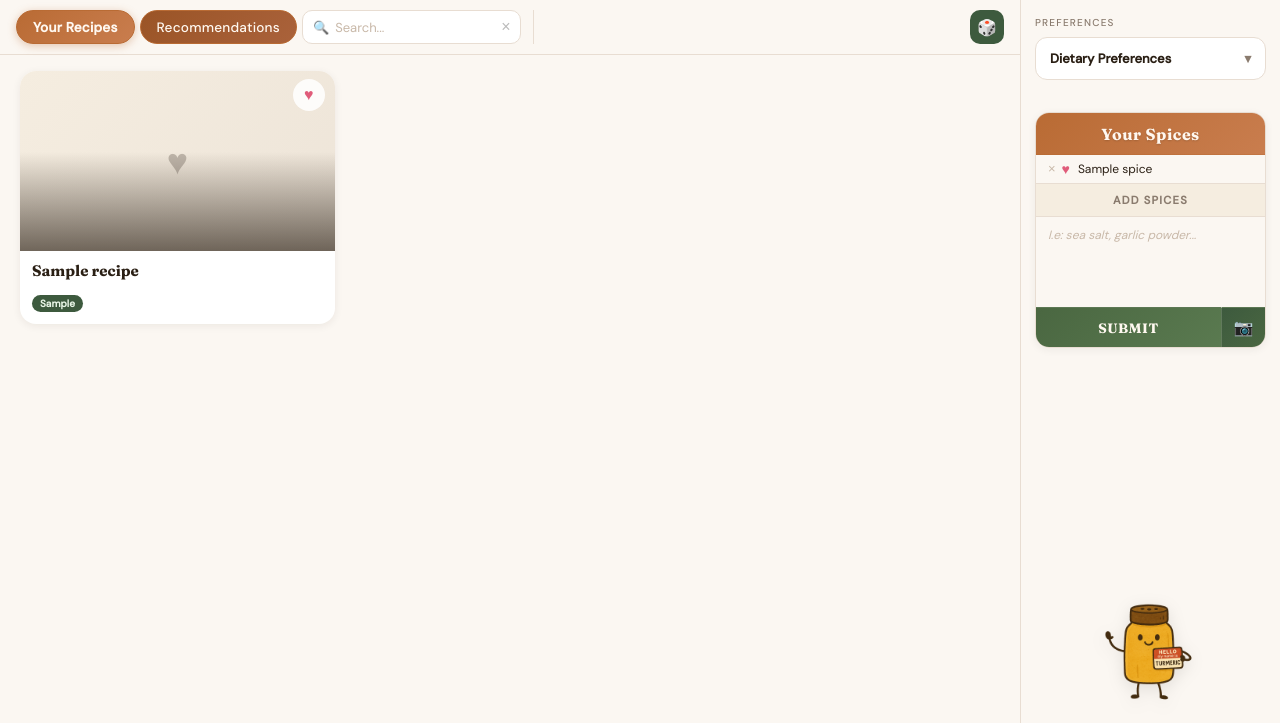
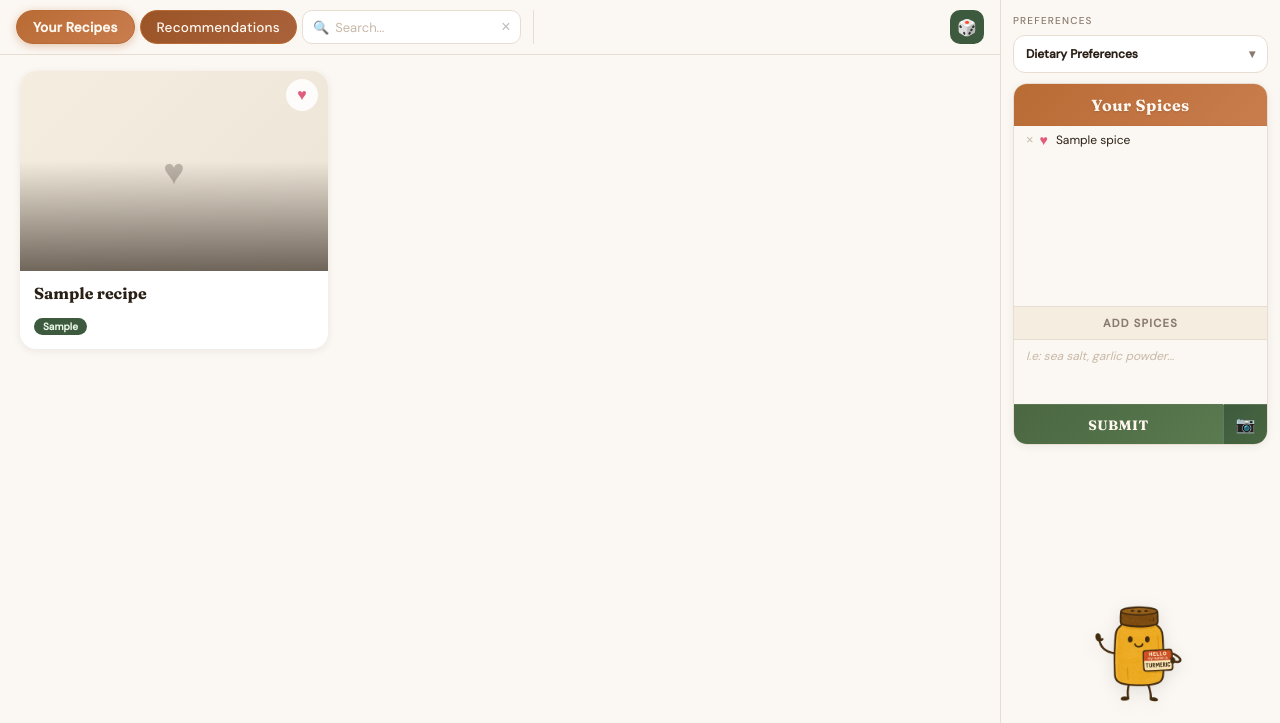
Before and after one commit to laniel123/DS-Club-Project-Showcase-SpiceRack, a Flask app: page / in a window 1280 px wide, after a click on "Your Recipes". Shown: the part 77-800 px from the top of the page. Run offline with Flask 2, Linux system fonts and the light colour scheme; tables that the repository leaves empty hold one stand-in row (values such as "Sample post"); data that the repository does not hold is empty.

Commit message:
Card output looks good again.

```diff
--- a/SpiceRack-website-main/static/style.css
+++ b/SpiceRack-website-main/static/style.css
@@ -75,14 +75,14 @@ body {
 
 /* ── SIDEBAR ─────────────────────────────────────────────────────────────── */
 .sidebar {
-    width: 260px;
-    min-width: 260px;
+    width: 280px;
+    min-width: 280px;
     background: var(--paper);
     border-left: 1.5px solid var(--border);
     display: flex;
     flex-direction: column;
-    padding: 16px 14px;
-    gap: 12px;
+    padding: 14px 12px;
+    gap: 10px;
     height: 100%;
     overflow-y: auto;
     scrollbar-width: none;
@@ -105,7 +105,6 @@ body {
     background: var(--card-bg);
     border: 1.5px solid var(--border);
     border-radius: 12px;
-    margin-bottom: 20px;
     transition: box-shadow 0.2s;
 }
 
@@ -118,12 +117,12 @@ body {
     display: flex;
     justify-content: space-between;
     align-items: center;
-    padding: 12px 14px;
-    font-size: 13px;
+    padding: 10px 12px;
+    font-size: 12px;
     font-weight: 600;
     cursor: pointer;
     color: var(--ink);
-    list-style: none; /* Hides default triangle */
+    list-style: none;
 }
 
 .filter-dropdown summary::-webkit-details-marker {
@@ -264,6 +263,7 @@ body {
     background: var(--paper);
     overflow-y: auto;
     flex: 1;
+    min-height: 180px;
     scrollbar-width: thin;
     scrollbar-color: #D4B896 transparent;
 }
@@ -272,18 +272,19 @@ body {
 .spice-card-body::-webkit-scrollbar-thumb { background: #D4B896; border-radius: 3px; }
 
 .spice-card-input {
-    max-height: 90px;
+    max-height: 64px;
+    min-height: 64px;
     flex: none;
 }
 
 .spice-card-input textarea {
     width: 100%;
-    height: 88px;
+    height: 62px;
     resize: none;
     border: none;
     outline: none;
     background: transparent;
-    padding: 10px 12px;
+    padding: 8px 12px;
     font-family: 'DM Sans', sans-serif;
     font-size: 12px;
     color: var(--ink);
@@ -547,16 +548,17 @@ body {
 .recipe-tab {
     display: flex;
     align-items: center;
-    gap: 8px;
-    padding: 0 14px;
+    gap: 6px;
+    padding: 0 10px;
     border: 1.5px solid var(--terracotta);
     background: linear-gradient(135deg, #9A5426 0%, #AA623B 100%);
     border-radius: 20px;
     height: 34px;
     cursor: pointer;
-    flex-shrink: 0;
-    min-width: 100px;
-    max-width: 200px;
+    flex: 1 1 0;
+    min-width: 0;
+    max-width: 180px;
+    overflow: hidden;
     transition: background 0.15s;
 }
 
@@ -569,6 +571,8 @@ body {
     text-overflow: ellipsis;
     white-space: nowrap;
     font-size: 0.8rem;
+    flex: 1;
+    min-width: 0;
 }
 
 .recipe-tab.active-tab .recipe-header-title {
@@ -576,7 +580,7 @@ body {
 }
 
 .close-tab {
-    font-size: 16px;
+    font-size: 14px;
     color: var(--warm-gray);
     cursor: pointer;
     line-height: 1;
@@ -834,7 +838,7 @@ body {
 /* card photo */
 .card-photo {
     position: relative;
-    height: 180px;
+    height: 200px;
     background-size: cover;
     background-position: center;
     flex-shrink: 0;
@@ -907,23 +911,17 @@ body {
 
 /* card body */
 .card-body {
-    padding: 10px 12px 12px;
+    padding: 12px 14px 14px;
     display: flex;
     flex-direction: column;
-    gap: 6px;
+    gap: 7px;
     flex: 1;
-}
-
-.rec-card-top-row {
-    display: flex;
-    justify-content: space-between;
-    align-items: flex-start;
 }
 
 .recipe-title {
     margin: 0;
     font-family: 'Fraunces', serif;
-    font-size: 0.95rem;
+    font-size: 1rem;
     font-weight: 700;
     color: var(--ink);
     line-height: 1.3;
@@ -934,62 +932,64 @@ body {
     overflow: hidden;
     transition: color 0.15s;
 }
+.recipe-title:hover { color: var(--terracotta); }
 
-.recipe-title:hover {
-    color: var(--terracotta);
-}
-
-.recipe-category {
+/* unified meta row */
+.card-meta {
     display: flex;
-    list-style: none;
-    padding: 0;
-    margin: 0;
     flex-wrap: wrap;
-    gap: 5px;
-}
-
-.recipe-category li {
-    font-family: 'DM Sans', sans-serif;
-    color: var(--warm-gray);
-    text-transform: uppercase;
-    font-size: 10px;
-    letter-spacing: 0.7px;
-    font-weight: 500;
+    gap: 4px;
+    align-items: center;
 }
 
 .chip-course {
     background: var(--cream);
-    color: var(--warm-gray) !important;
+    color: var(--warm-gray);
+    border: 1px solid var(--border);
     border-radius: 20px;
-    padding: 2px 7px;
-    font-size: 10px !important;
+    padding: 2px 8px;
+    font-size: 10px;
     font-family: 'DM Sans', sans-serif;
     font-weight: 600;
+    text-transform: uppercase;
+    letter-spacing: 0.4px;
+    white-space: nowrap;
+}
+
+.chip-diet {
+    background: transparent;
+    color: var(--warm-gray);
     border: 1px solid var(--border);
+    border-radius: 20px;
+    padding: 2px 8px;
+    font-size: 10px;
+    font-family: 'DM Sans', sans-serif;
+    font-weight: 500;
+    text-transform: capitalize;
+    white-space: nowrap;
 }
 
 .spice-chips {
     display: flex;
     flex-wrap: wrap;
-    gap: 3px;
-    margin-top: 2px;
+    gap: 4px;
 }
 
 .chip-matched {
     background: var(--forest);
     color: #E8F5E6;
     border-radius: 20px;
-    padding: 2px 8px;
+    padding: 2px 9px;
     font-size: 10px;
     font-family: 'DM Sans', sans-serif;
     font-weight: 600;
 }
 
 .chip-missing {
-    background: var(--cream);
+    background: transparent;
     color: var(--warm-gray);
     border-radius: 20px;
-    padding: 2px 8px;
+    padding: 2px 9px;
     font-size: 10px;
     font-family: 'DM Sans', sans-serif;
     border: 1px dashed #C8B8A8;
--- a/SpiceRack-website-main/templates/index.html
+++ b/SpiceRack-website-main/templates/index.html
@@ -235,28 +235,28 @@
                 </div>
                 {% endif %}
                 <div class="card-body">
-                    <div class="rec-card-top-row">
                     <h3 class="recipe-title" data-title="{{ recipe.title | e }}"
                         onclick="event.stopPropagation(); openRecipeTab('{{ recipe.title | e }}')">
                         {{ recipe.title }}
                     </h3>
+                    <div class="card-meta">
+                        {% if recipe.course and recipe.course != 'nan' %}
+                        <span class="chip-course">{{ recipe.course }}</span>
+                        {% endif %}
+                        {% for diet in recipe.diets[:3] %}
+                        <span class="chip-diet">{{ diet }}</span>
+                        {% endfor %}
                     </div>
-                    <ul class="recipe-category">
-                        {% if recipe.course and recipe.course != 'nan' %}
-                        <li class="chip-course">{{ recipe.course }}</li>
-                        {% endif %}
-                        {% for diet in recipe.diets %}
-                        <li>{{ diet }}</li>
-                        {% endfor %}
-                    </ul>
+                    {% if recipe.matched or recipe.missing %}
                     <div class="spice-chips">
                         {% for s in recipe.matched %}
                             {% if s.strip() %}<span class="chip-matched">{{ s.strip() }}</span>{% endif %}
                         {% endfor %}
-                        {% for s in recipe.missing %}
+                        {% for s in recipe.missing[:2] %}
                             {% if s.strip() %}<span class="chip-missing">{{ s.strip() }}</span>{% endif %}
                         {% endfor %}
                     </div>
+                    {% endif %}
                 </div>
             </article>
             {% endfor %}
@@ -299,20 +299,18 @@
             {% endif %}
 
             <div class="card-body">
-                    <div class="rec-card-top-row">
                 <h3 class="recipe-title" data-title="{{ recipe.title | e }}"
                     onclick="event.stopPropagation(); openRecipeTab('{{ recipe.title | e }}')">
                     {{ recipe.title }}
                 </h3>
+                <div class="card-meta">
+                    {% if recipe.course and recipe.course != 'nan' %}
+                    <span class="chip-course">{{ recipe.course }}</span>
+                    {% endif %}
+                    {% for diet in recipe.diets[:3] %}
+                    <span class="chip-diet">{{ diet }}</span>
+                    {% endfor %}
                 </div>
-                    <ul class="recipe-category">
-                        {% if recipe.course and recipe.course != 'nan' %}
-                        <li class="chip-course">{{ recipe.course }}</li>
-                        {% endif %}
-                        {% for diet in recipe.diets %}
-                        <li>{{ diet }}</li>
-                        {% endfor %}
-                    </ul>
                 {% if recipe.matched %}
                 <div class="spice-chips">
                     {% for s in recipe.matched %}
```
Lines whose indentation alone changed are shown as unchanged.
